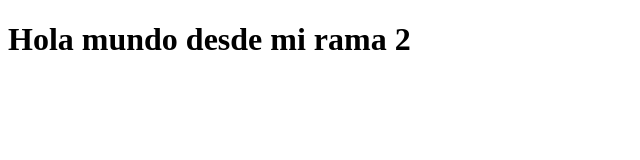
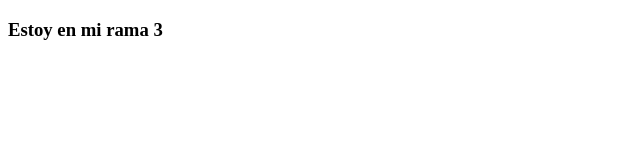
Before and after one commit to TomiMontana777/repositorioNuevo, a plain HTML site: page index.html in a window 1280 px wide. Shown: the whole page, without its empty margins (0-640 px from the left). Drawn offline with Linux system fonts and the light colour scheme.

Commit message:
Estoy en mi rama-3

```diff
--- a/index.html
+++ b/index.html
@@ -6,6 +6,6 @@
     <title>Document</title>
 </head>
 <body>
-    <h1>Hola mundo desde mi rama 2</h1>
+    <h3>Estoy en mi rama 3</h3>
 </body>
 </html>
```
